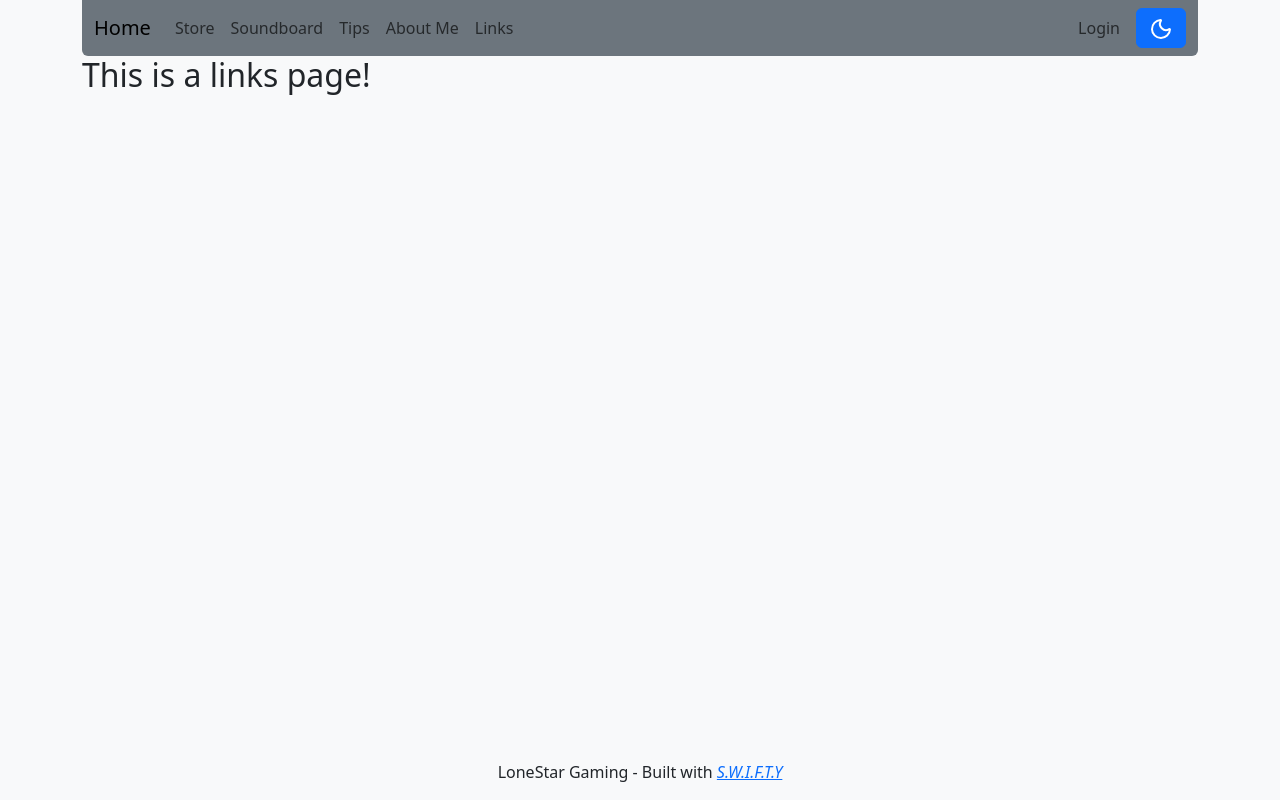
After one commit to AgentLoneStar007/SWIFTY, a Flask app: page /links in a window 1280 px wide. The commit adds this page. Run offline with Flask 3, Linux system fonts and the light colour scheme.

Commit message:
Lot of changes
- Added global context to make things easier.
- Added a logo and new default favicon.
- Added new pages for about me, store, links, soundboard, and tips.
- Added new config options.
- Updated README
- Changed how routes are created to be more dynamic and based off config options.

```diff
--- a/app/routes.py
+++ b/app/routes.py
@@ -2,17 +2,57 @@
 from flask import Blueprint, render_template
 import tomllib
 
-# Fetch the program configuration
-config: dict = tomllib.load(open("config.toml", "rb"))
 
-# Create the main (maybe temporarily named) route
-main: Blueprint = Blueprint("main", __name__)
+def createRoutes() -> Blueprint:
+    """
+    Creates and returns the main blueprint for routes,
+    automatically handling which routes to register based
+    on the configuration.
 
-# Set the response for the root prefix
-@main.route("/")
-def index() -> str:
-    return render_template(
-        "index.html",
-        app_name=config.get("app_name", "{channel_name}"),
-        channel_name=config.get("channel_name", "{channel_name}")
-    )
+    :returns: ``Blueprint`` - A Flask blueprint.
+
+    :raises None:
+    """
+
+    # Fetch the program configuration
+    config: dict = tomllib.load(open("config.toml", "rb"))
+
+    # Create the main (maybe temporarily named) route
+    main: Blueprint = Blueprint("main", __name__)
+
+    # Set the response for the root prefix
+    @main.route("/")
+    def index() -> str:
+        return render_template("index.html")
+
+    # Only register the store route if it's enabled
+    if config.get("enable_store", True):
+        @main.route("/store")
+        def storePage() -> str:
+            return render_template("store.html")
+
+    # Only register the soundboard route if it's enabled
+    if config.get("enable_soundboard", True):
+        @main.route("/soundboard")
+        def soundboardPage() -> str:
+            return render_template("soundboard.html")
+
+    # Only register the tips route if it's enabled
+    if config.get("enable_tips_page", True):
+        @main.route("/tips")
+        def tipsPage() -> str:
+            return render_template("tips.html")
+
+    # Only register the about me route if it's enabled
+    if config.get("enable_about_me_page", True):
+        @main.route("/about-me")
+        def aboutMePage() -> str:
+            return render_template("about_me.html")
+
+    # Only register the links route if it's enabled
+    if config.get("enable_links_page", True):
+        @main.route("/links")
+        def linksPage() -> str:
+            return render_template("links.html")
+
+    return main
--- a/app/web/static/css/style.css
+++ b/app/web/static/css/style.css
@@ -1,18 +1,18 @@
 /* Customizations for the light theme (default) */
 :root, [data-bs-theme="light"] {
-    --bs-primary: #007bff; /* Example: A custom primary blue */
+    /* This will be the primary color of the site. Think the navbar's color.
+    (Not the text on it, though.) */
+    --bs-primary: #007bff;
+    /* This is the background color of the whole page. */
     --bs-body-bg: #f8f9fa; /* Lighter background */
+    /* This is the color of most of the text on the site.
+    Does not include links, A.K.A the <a> tag. */
     --bs-body-color: #212529; /* Darker text */
 }
 
 /* Customizations for the dark theme */
 [data-bs-theme="dark"] {
-    /* This will be the primary color of the site. Think the navbar's color.
-    (Not the text on it, though.) */
     --bs-primary: #6c757d;
-    /* This is the background color of the whole page. */
     --bs-body-bg: #050B30;
-    /* This is the color of most of the text on the site.
-    Does not include links, A.K.A the <a> tag. */
     --bs-body-color: #f8f9fa;
 }
--- a/app/web/static/js/theme-handler.js
+++ b/app/web/static/js/theme-handler.js
@@ -1,6 +1,6 @@
 // Written entirely by Gemini because I hate Javascript.
 // P.S. How do people vibe code? I've run this code through three AIs and
-// still can't fix an issue
+// still can't fix an issue.
 document.addEventListener('DOMContentLoaded', () => {
     const themeToggle = document.getElementById('theme-toggle');
     const htmlElement = document.documentElement;
@@ -21,8 +21,10 @@ document.addEventListener('DOMContentLoaded', () => {
         // Update the icon's data attribute based on the new theme
         if (theme === 'dark') {
             themeIcon.setAttribute('data-lucide', 'sun');
+            //themeIcon.innerHTML = '<i id="theme-icon" data-lucide="sun"></i>';
         } else {
             themeIcon.setAttribute('data-lucide', 'moon');
+            //themeIcon.innerHTML = '<i id="theme-icon" data-lucide="moon"></i>';
         }
 
         // Re-create icons
--- a/app/web/templates/base.html
+++ b/app/web/templates/base.html
@@ -3,51 +3,64 @@
 <head>
     <meta charset="UTF-8" />
     <meta name="viewport" content="width=device-width, initial-scale=1.0" />
+    <link rel="icon" type="image/x-icon" href="{{icon_url}}">
     <title>{% block title %}{{app_name}}{% endblock %}</title>
+    <!-- Load Bootstrap's CSS -->
     <link href="https://cdn.jsdelivr.net/npm/bootstrap@5.3.8/dist/css/bootstrap.min.css" rel="stylesheet" integrity="sha384-sRIl4kxILFvY47J16cr9ZwB07vP4J8+LH7qKQnuqkuIAvNWLzeN8tE5YBujZqJLB" crossorigin="anonymous">
+    <!-- Load Lucide icons' Javascript -->
+    <script src="https://unpkg.com/lucide@latest"></script>
+    <!-- Load custom styling -->
     <link rel="stylesheet" href="/css/style.css">
 </head>
 <body>
     <div class="container">
         <header>
-            <nav class="navbar navbar-expand-lg bg-secondary">
+            <nav class="navbar navbar-expand-lg bg-secondary rounded-bottom">
               <div class="container-fluid">
-                  <!-- Right side of navbar - pages -->
-                  <a class="navbar-brand" href="#">Home</a>
-                  <div class="collapse navbar-collapse">
-                    <ul class="navbar-nav me-auto mb-2 mb-lg-0">
-                        <li class="nav-item">
-                            <a class="nav-link" href="#">Store</a>
-                        </li>
-                        <li class="nav-item">
-                            <a class="nav-link" href="#">Soundboard</a>
-                        </li>
-                        <li class="nav-item">
-                            <a class="nav-link" href="#">Tips</a>
-                        </li>
-                        <li class="nav-item">
-                            <a class="nav-link" href="#">About Me</a>
-                        </li>
-                        <li class="nav-item">
-                            <a class="nav-link" href="#">Links</a>
-                        </li>
+                <!-- Channel Name -->
+                <a class="navbar-brand" href="/">Home</a>
+
+                <!-- Hamburger toggle button for mobile -->
+                <button class="navbar-toggler" type="button"
+                        data-bs-toggle="collapse"
+                        data-bs-target="#navbarContent"
+                        aria-controls="navbarContent"
+                        aria-expanded="false"
+                        aria-label="Toggle navigation">
+                  <span class="navbar-toggler-icon"></span>
+                </button>
+
+                <!-- Collapsible menu -->
+                <div class="collapse navbar-collapse" id="navbarContent">
+                  <!-- Left side: Pages -->
+                  <ul class="navbar-nav me-auto mb-2 mb-lg-0">
+                      {% if enable_store %}
+                        <li class="nav-item"><a class="nav-link" href="/store">Store</a></li>
+                      {% endif %}
+                      {% if enable_soundboard %}
+                        <li class="nav-item"><a class="nav-link" href="/soundboard">Soundboard</a></li>
+                      {% endif %}
+                      {% if enable_tips_page %}
+                        <li class="nav-item"><a class="nav-link" href="/tips">Tips</a></li>
+                      {% endif %}
+                      {% if enable_about_me_page %}
+                        <li class="nav-item"><a class="nav-link" href="/about-me">About Me</a></li>
+                      {% endif %}
+                      {% if enable_links_page %}
+                        <li class="nav-item"><a class="nav-link" href="/links">Links</a></li>
+                      {% endif %}
                   </ul>
 
-                      <!-- Right side of navbar - user profile, etc -->
-                   <ul class="navbar-nav">
-                    <li class="nav-item">
-                      <a class="nav-link" href="#">Login</a>
+                  <!-- Right side: User + Theme -->
+                  <ul class="navbar-nav mb-2 mb-lg-0">
+                    <li class="nav-item"><a class="nav-link" href="/auth/login">Login</a></li>
+                    <li class="nav-item ms-2">
+                      <button class="btn btn-primary" id="theme-toggle">
+                        <i id="theme-icon" data-lucide="moon"></i>
+                      </button>
                     </li>
                   </ul>
                 </div>
-
-                <ul class="navbar-nav">
-                    <li>
-                        <button class="btn btn-primary" id="theme-toggle">
-                            <span id="theme-icon" class="lucide" data-lucide="moon"></span>
-                        </button>
-                    </li>
-                </ul>
               </div>
             </nav>
         </header>
@@ -56,17 +69,15 @@
             {% endblock %}
         </main>
 
-        <footer>
+        <footer class="fixed-bottom text-center">
             <p>
-                {{channel_name}} - Built with <a
+                {{channel_name}} - Built with <i><a
                     href="https://github.com/AgentLoneStar007/SWIFTY"
                     target="_blank"
-                    >S.W.I.F.T.Y</a>
+                    >S.W.I.F.T.Y</a></i>
             </p>
         </footer>
     </div>
-    <!-- Load Lucide icons' Javascript -->
-    <script src="https://unpkg.com/lucide@latest"></script>
     <!-- Load Bootstrap's Javascript -->
     <script src="https://cdn.jsdelivr.net/npm/bootstrap@5.3.8/dist/js/bootstrap.bundle.min.js" integrity="sha384-FKyoEForCGlyvwx9Hj09JcYn3nv7wiPVlz7YYwJrWVcXK/BmnVDxM+D2scQbITxI" crossorigin="anonymous"></script>
     <!-- Theme handler script. Handles the theme toggle button, device-preference theming, and theme persistence. -->
--- /dev/null
+++ b/app/web/templates/links.html
@@ -0,0 +1,7 @@
+{% extends "base.html" %}
+
+{% block title %}{{app_name}} - Links{% endblock %}
+
+{% block content %}
+<h2>This is a links page!</h2>
+{% endblock %}
--- a/config.toml
+++ b/config.toml
@@ -14,21 +14,28 @@ enable_youtube=true
 ### Features
 enable_store=true
 enable_soundboard=true
+enable_tips_page=true
 enable_about_me_page=true
-enable_tips_page=true
+enable_links_page=true
 
 ## Runtime config options
 port=8080
 
-## Channel linking options
+## Channel customization and linking options
 channel_name="LoneStar Gaming"  ## This will be your general channel name, across YouTube and Twitch.
+### You can either set this to be a full URL to an icon image or the path to your icon in the static folder.
+### By path, I mean you HAVE to put the icon somewhere in the static/ directory, and put the RELATIVE
+### link here! For example, if you put your icon in /static/images/favicon.ico, the relative path would
+### be "/images/favicon.ico". A path like C:\Users\somedude\Desktop\favicon.ico WILL NOT WORK!!
+### Oh, and it needs to be a .ico file type.
+channel_icon_url="/images/favicon.ico"
 ### Channels
 # These will be ignored even if they are set if their respective platform is disabled above!
-youtube_channel_url="https://youtube.com/@agentlonestar007"
+youtube_channel_url="https://youtube.com/@agentlonestar007"  ## Go subscribe right now :)
 twitch_channel_url="https://twitch.tv/lonestar_gamingofficial"
 ### Socials
 instagram_url=""
-twitter_url="" ## Or X, whatever.
+twitter_url="" ## (Or X, whatever.)
 tiktok_url=""
 reddit_url=""
 facebook_url=""  ## You a boomer if you set this.
--- a/run.py
+++ b/run.py
@@ -4,7 +4,7 @@
 ## Created by AgentLoneStar007, licensed under the MIT license.
 
 # Imports
-from app import create_app
+from app import createApp
 from flask import Flask
 import tomllib
 import sys
@@ -17,7 +17,7 @@ def main() -> None:
     config: dict = tomllib.load(open("config.toml", "rb"))
 
     # Create the app
-    app: Flask = create_app(config.get("app_name", "S.W.I.F.T.Y"))
+    app: Flask = createApp(config.get("app_name", "S.W.I.F.T.Y"))
 
     # And start the server
     app.run(
```
Also changed, not shown: app/__init__.py (+34 -3 lines), app/web/templates/about_me.html (added, +7 -0 lines), app/web/templates/auth/login.html (added, +7 -0 lines), app/web/templates/soundboard.html (added, +7 -0 lines), app/web/templates/store.html (added, +7 -0 lines), app/web/templates/tips.html (added, +7 -0 lines), README.md, app/web/static/images/favicon.ico (added), logo.png (added).
